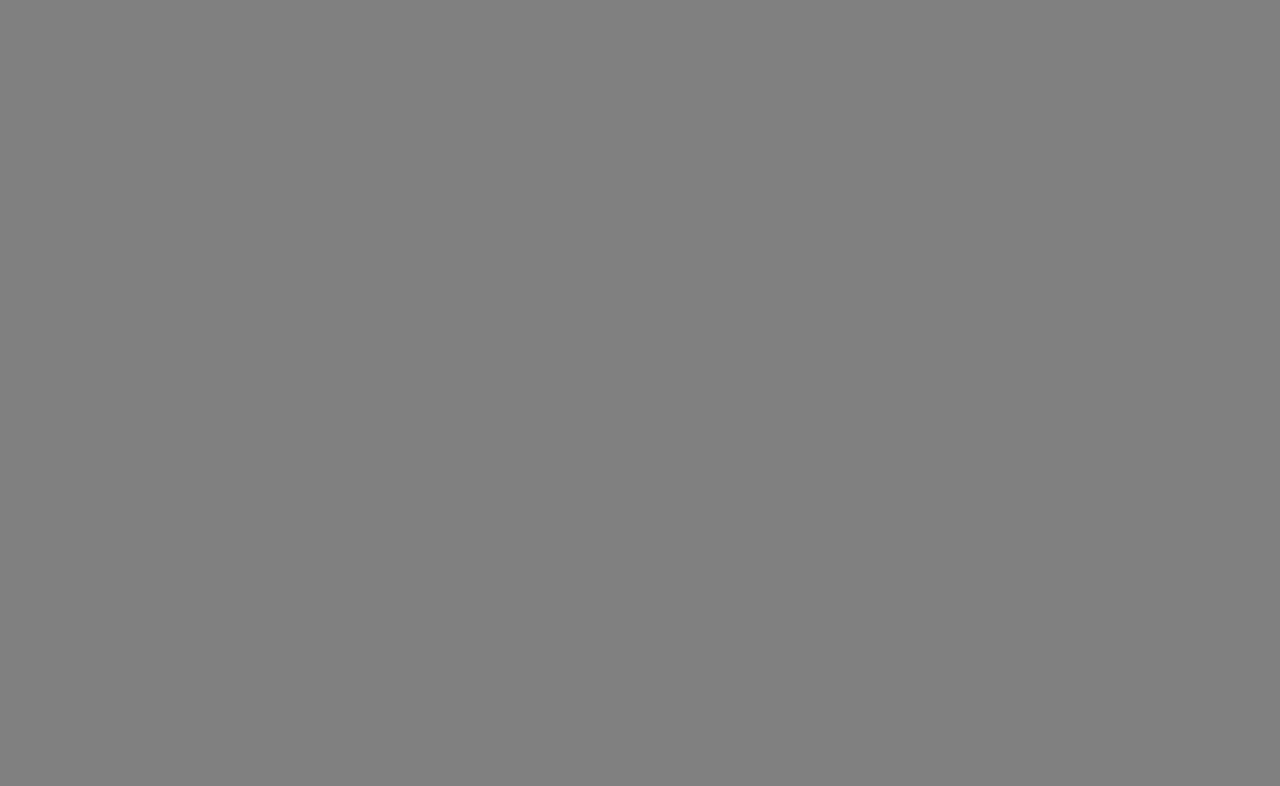
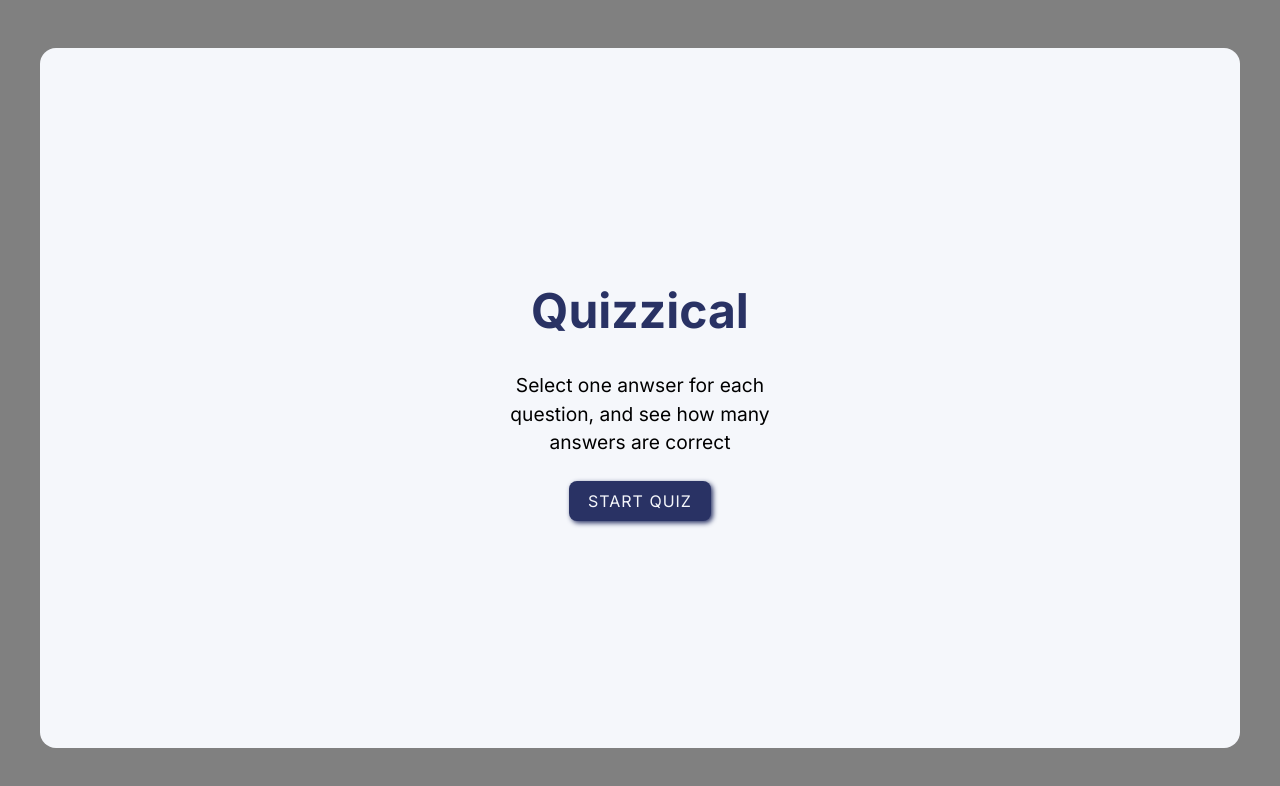
Before and after one commit to RosaBen/Scrimba-quizz, a React (Vite) app: page / in a window 1280 px wide. Shown: the top 786 px of the page. Built offline with nearby package versions, Linux system fonts and the light colour scheme.

Commit message:
added homepage +css

```diff
--- a/package.json
+++ b/package.json
@@ -11,7 +11,8 @@
   },
   "dependencies": {
     "react": "^19.2.8",
-    "react-dom": "^19.2.8"
+    "react-dom": "^19.2.8",
+    "react-router": "^8.3.0"
   },
   "devDependencies": {
     "@eslint/js": "^10.0.1",
--- a/src/App.jsx
+++ b/src/App.jsx
@@ -1,7 +1,29 @@
+// import React Components
+import { Routes, Route } from "react-router";
+
+// import pages
+import Home from "./pages/Home";
+
+// Import scripts
+
+import { quiz } from "./assets/scripts/data";
+
 // Styles
 import "./assets/styles/index.css";
+import "./assets/styles/home.css";
+
 function App() {
-  return <></>;
+  return (
+    <div className="container">
+      <Routes>
+        <Route path="/" element={<Home />} />
+      </Routes>
+      <div className="bubbles">
+        <div></div>
+        <div></div>
+      </div>
+    </div>
+  );
 }
 
 export default App;
--- /dev/null
+++ b/src/assets/scripts/data.js
@@ -0,0 +1,27 @@
+export const quiz = [
+  {
+    question: "This Greek goddess&#039;s name was chosen for the dwarf planet responsible for discord on Pluto&#039;s classification amongst astronomers.",
+    options: ['Ceres', 'Charon', 'Dysnomia', 'Eris'],
+    correct: "Eris"
+  },
+  {
+    question: "An Ankh is the Egyptian Hieroglyph for what?",
+    options: ['Hatred', 'Poison', 'Life', 'Love'],
+    correct: "Life"
+  },
+  {
+    question: "In Greek mythology, who is the god of wine?",
+    options: ['Hephaestus', 'Dionysus', 'Apollo', 'Demeter'],
+    correct: "Dionysus"
+  },
+  {
+    question: "The ancient Roman god of war was commonly known as which of the following?",
+    options: ['Juno', 'Jupiter', 'Ares', 'Mars'],
+    correct: "Mars"
+  },
+  {
+    question: "How would one say goodbye in Spanish?",
+    options: ["Adiós", "Hola", "Au Revoir", "Salir"],
+    correct: "Adiós"
+  },
+];
--- /dev/null
+++ b/src/assets/styles/home.css
@@ -0,0 +1,42 @@
+:root {
+  --main-color: #293264;
+  --secondary-color: #f5f7fb;
+}
+
+.container {
+  background: var(--secondary-color);
+  margin-top: 3rem;
+  border-radius: 1rem;
+}
+
+.homepage {
+  padding: 1.5rem;
+  height: 700px;
+  display: flex;
+  flex-direction: column;
+  align-items: center;
+  justify-content: center;
+}
+
+.homepage h1 {
+  font-size: 3rem;
+  color: var(--main-color);
+  margin-bottom: 1.5rem;
+}
+
+.homepage p {
+  font-size: 1.2rem;
+  width: 300px;
+  margin-bottom: 1.5rem;
+  text-align: center;
+}
+
+.homepage a {
+  color: var(--secondary-color);
+  background: var(--main-color);
+  padding: 0.5rem 1.2rem;
+  border-radius: 0.5rem;
+  text-transform: uppercase;
+  letter-spacing: 1px;
+  box-shadow: 2px 2px 5px var(--main-color);
+}
--- a/src/assets/styles/index.css
+++ b/src/assets/styles/index.css
@@ -3,12 +3,12 @@
 *::after,
 h1,
 h2,
-h3 {
+h3,
+p {
   box-sizing: border-box;
   margin: 0;
   padding: 0;
-  line-height: 1;
-  font-size: 1rem;
+  line-height: 1.5;
   text-decoration: none;
   list-style: none;
 }
@@ -39,5 +39,5 @@ body {
 .light-theme {
   --max-width-mobile: 375px;
   --max-width-tablet: 900px;
-  --max-width-desktop: 1000px;
+  --max-width-desktop: 1200px;
 }
--- a/src/main.jsx
+++ b/src/main.jsx
@@ -1,9 +1,12 @@
 import { StrictMode } from "react";
 import { createRoot } from "react-dom/client";
+import { BrowserRouter } from "react-router";
 import App from "./App.jsx";
 
 createRoot(document.getElementById("root")).render(
   <StrictMode>
-    <App />
+    <BrowserRouter>
+      <App />
+    </BrowserRouter>
   </StrictMode>,
 );
--- /dev/null
+++ b/src/pages/Home.jsx
@@ -0,0 +1,14 @@
+export default function Home() {
+  return (
+    <>
+      <main className="homepage">
+        <h1>Quizzical</h1>
+        <p>
+          Select one anwser for each question, and see how many answers are
+          correct
+        </p>
+        <a href="/questions">Start Quiz</a>
+      </main>
+    </>
+  );
+}
```
Also changed, not shown: 1 other file (tests, documents, lock files or other folders).
